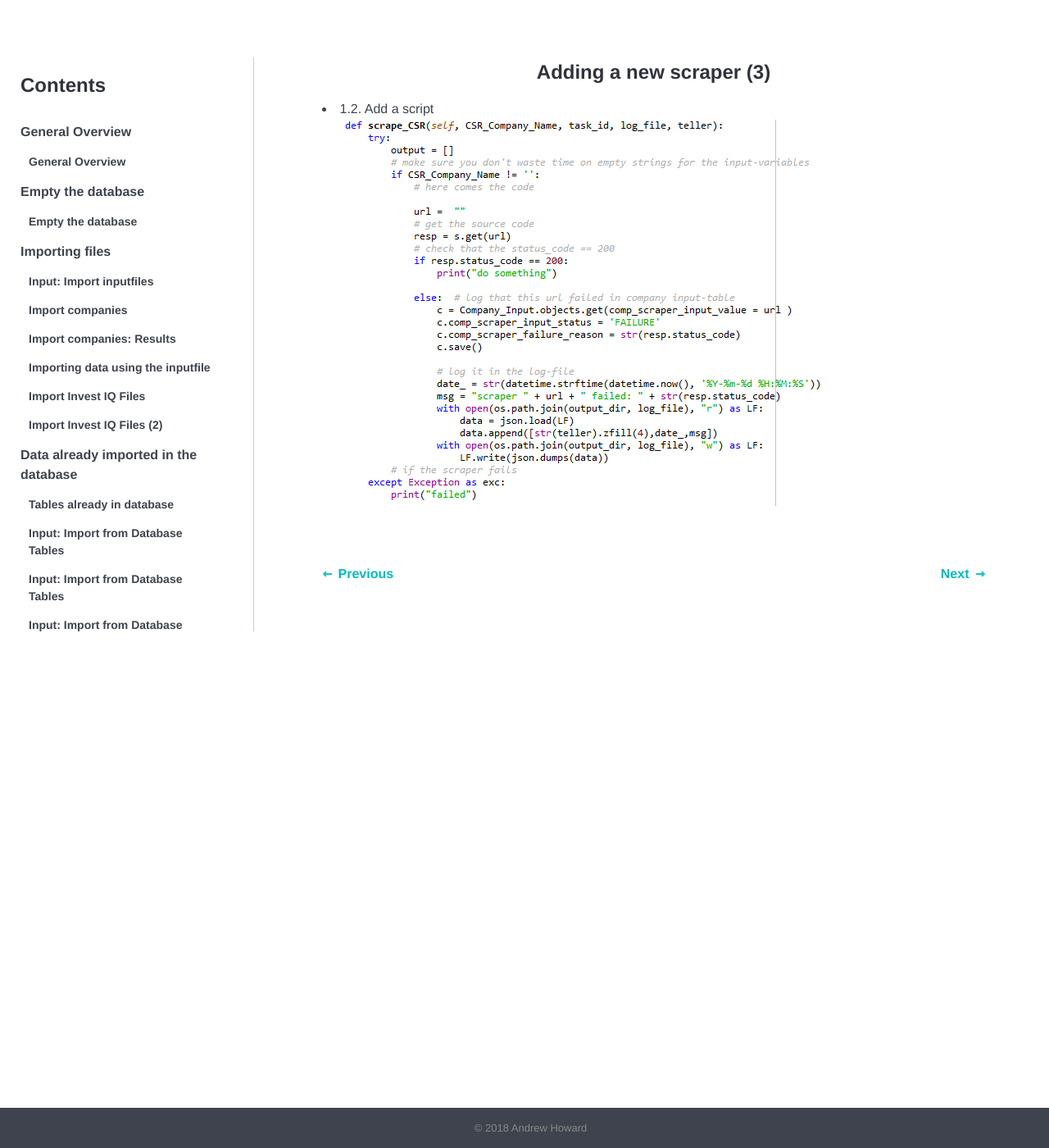
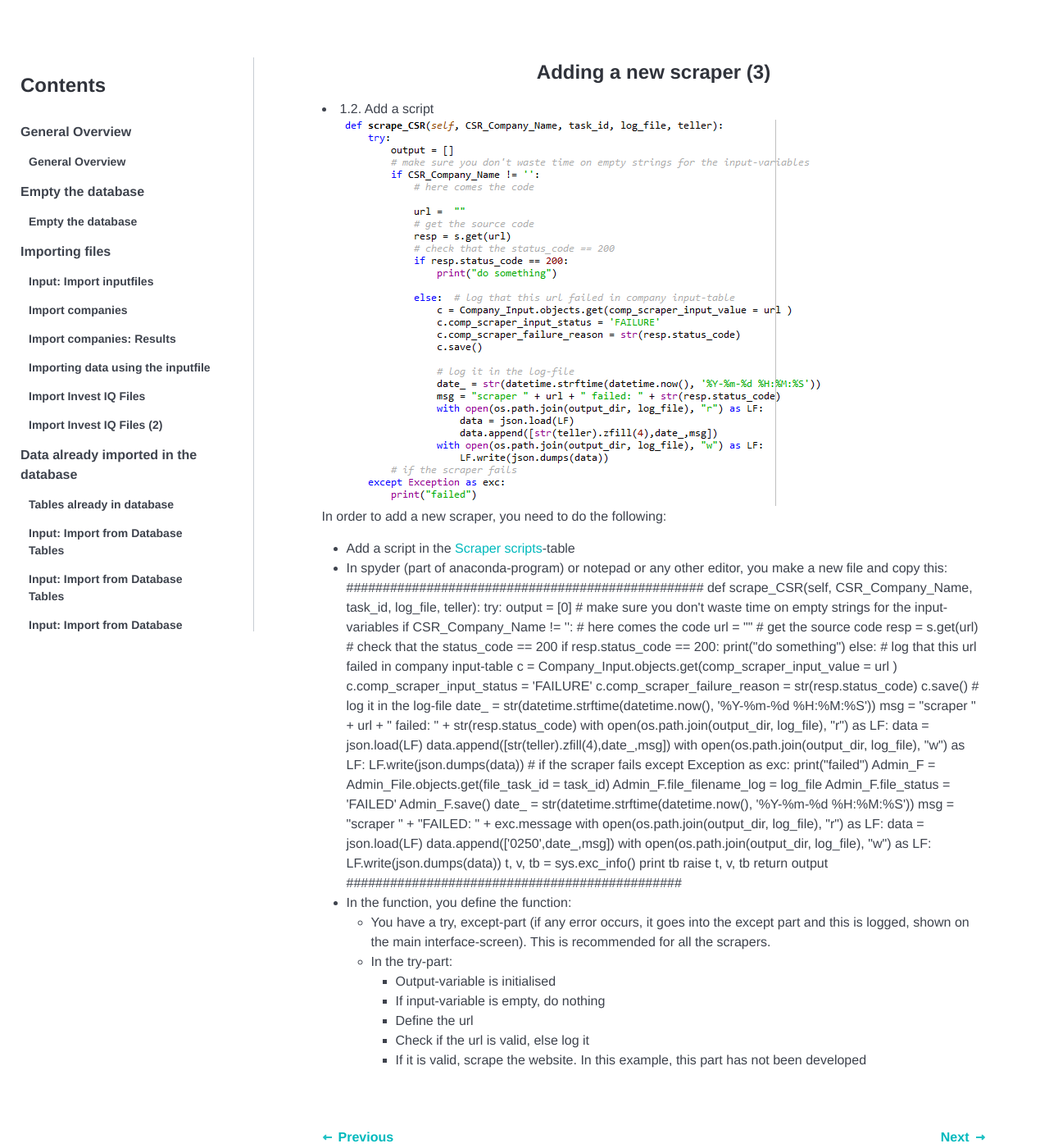
Before and after one commit to tkumpanenko/slides, a Jekyll site: the page built from _tutorials/036.html, in a window 1280 px wide and 1400 px high. Shown: the whole window at 82% size. Built offline with Jekyll 4.4.1, drawn with Linux system fonts in a browser that asks for light colours.

Commit message:
Update from Forestry.io - 036.html

```diff
--- a/_tutorials/036.html
+++ b/_tutorials/036.html
@@ -4,11 +4,82 @@ topic: delete-edit-scrappers
 order: 5
 date: 2018-01-18 19:31:06 +0000
 ---
-
-
 <h4>Adding a new scraper (3)</h4>
 
 <up>
 	<li>1.2. Add a script</li>
 	<img src="{{site.url}}{{site.baseurl}}/images/036.png" alt="">
 </ul>
+
+<p>In order to add a new scraper, you need to do the following:
+	<ul>
+		<li>Add a script in the <a href="http://scrapecalctool.scibizinformatics.com/admin/base/admin_scripts/">Scraper scripts</a>-table</li>
+		<li>In spyder (part of anaconda-program) or notepad or any other editor, you make a new file and copy this: <br>
+		#################################################
+def scrape_CSR(self, CSR_Company_Name, task_id, log_file, teller):
+        try:
+            output = [0]
+            # make sure you don't waste time on empty strings for the input-variables
+            if CSR_Company_Name != '':
+                # here comes the code
+                url =  ""
+                # get the source code
+                resp = s.get(url)
+                # check that the status_code == 200
+                if resp.status_code == 200:
+                    print("do something")
+
+                else:  # log that this url failed in company input-table
+                    c = Company_Input.objects.get(comp_scraper_input_value = url )
+                    c.comp_scraper_input_status = 'FAILURE'
+                    c.comp_scraper_failure_reason = str(resp.status_code)
+                    c.save()
+
+                    # log it in the log-file
+                    date_ = str(datetime.strftime(datetime.now(), '%Y-%m-%d %H:%M:%S'))
+                    msg = "scraper " + url + " failed: " + str(resp.status_code)
+                    with open(os.path.join(output_dir, log_file), "r") as LF:
+                        data = json.load(LF)
+                        data.append([str(teller).zfill(4),date_,msg])
+                    with open(os.path.join(output_dir, log_file), "w") as LF:
+                        LF.write(json.dumps(data))
+            # if the scraper fails
+        except Exception as exc:
+            print("failed")
+            Admin_F = Admin_File.objects.get(file_task_id = task_id)
+            Admin_F.file_filename_log = log_file
+            Admin_F.file_status = 'FAILED'
+            Admin_F.save()
+            date_ = str(datetime.strftime(datetime.now(), '%Y-%m-%d %H:%M:%S'))
+            msg = "scraper " + "FAILED: " + exc.message
+            with open(os.path.join(output_dir, log_file), "r") as LF:
+                data = json.load(LF)
+                data.append(['0250',date_,msg])
+            with open(os.path.join(output_dir, log_file), "w") as LF:
+                LF.write(json.dumps(data))
+
+            t, v, tb = sys.exc_info()
+            print tb
+            raise t, v, tb
+        return output
+
+##############################################
+		</li>
+
+		<li>In the function, you define the function:
+			<ul>
+				<li>You have a try, except-part (if any error occurs, it goes into the except part and this is logged, shown on the main interface-screen). This is recommended for all the scrapers.</li>
+				<li>In the try-part:
+					<ul>
+						<li>Output-variable is initialised</li>
+						<li>If input-variable is empty, do nothing</li>
+						<li>Define the url</li>
+						<li>Check if the url is valid, else log it</li>
+						<li>If it is valid, scrape the website. In this example, this part has not been developed</li>
+					</ul>
+				</li>
+			</ul>
+		</li>
+
+	</ul>
+</p>
```
